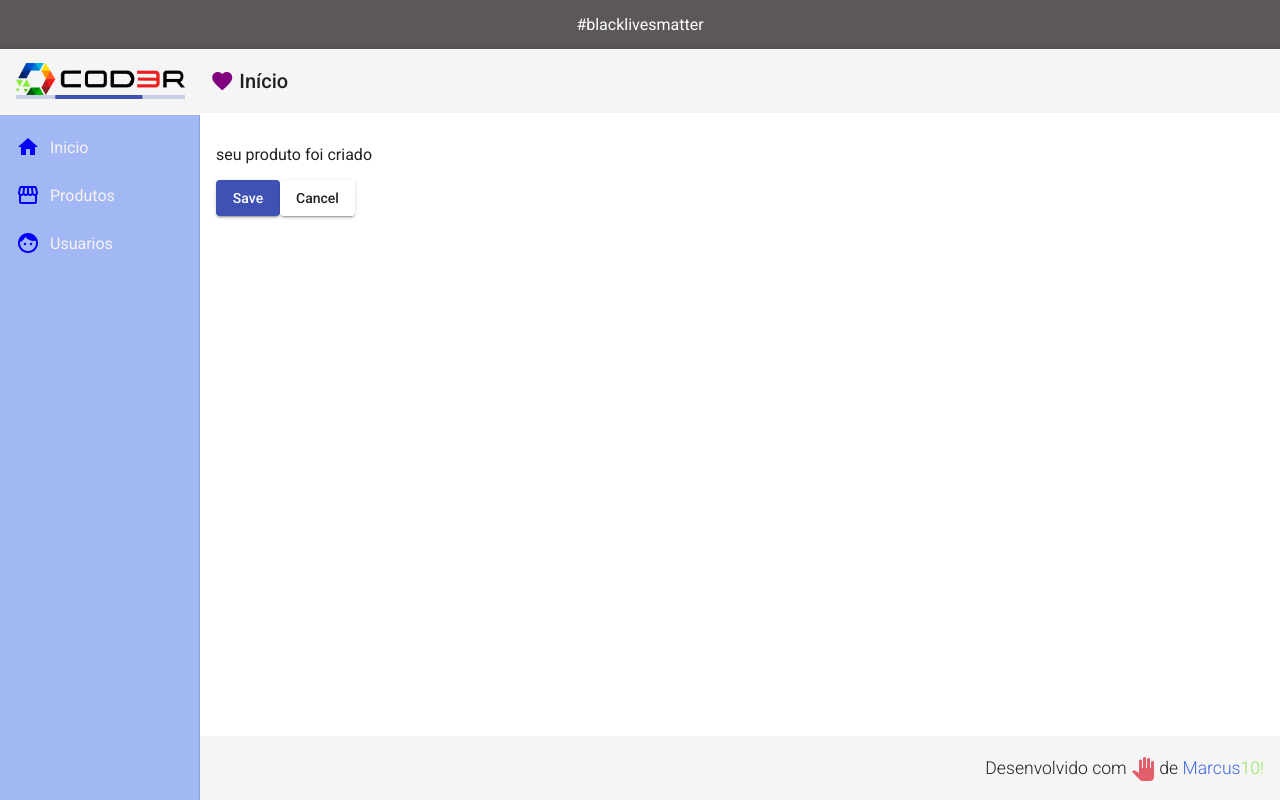
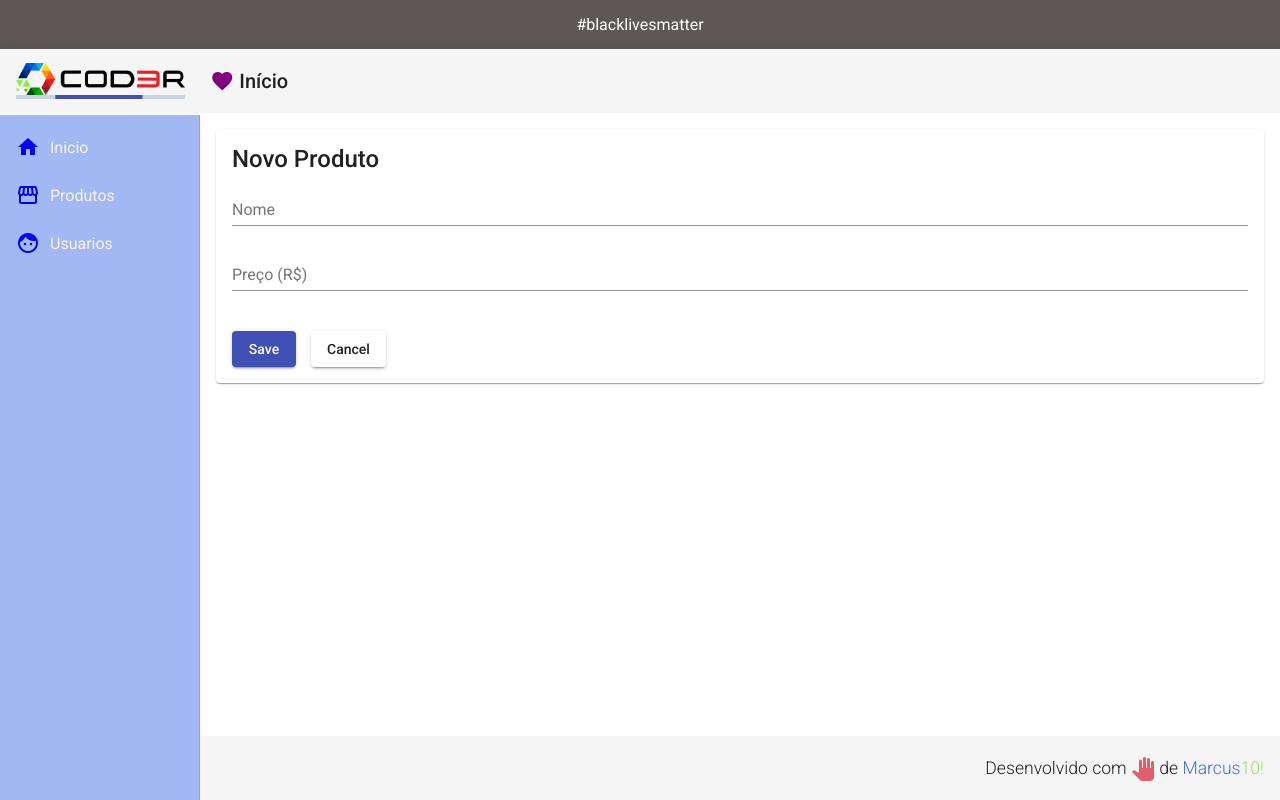
Before and after one commit to anacosantos/angular-coder, an Angular app in the folder frontend/: page /products/create in a window 1280 px wide. Built offline with nearby package versions, Linux system fonts and the light colour scheme.

Commit message:
backend e crianção de produto, two way data binding

```diff
--- a/frontend/src/app/components/product/product-create/product-create.component.css
+++ b/frontend/src/app/components/product/product-create/product-create.component.css
@@ -0,0 +1,10 @@
+form {
+    display: flex;
+    flex-direction: column;
+}
+
+button {
+    margin: 20px 15px 0px 0px;
+  /* margin-top: 20px; ou pode fazer o modelo acima, vai andando
+   margin-right: 15px;*      no sentido horário */
+}
--- a/frontend/src/app/components/product/product-create/product-create.component.html
+++ b/frontend/src/app/components/product/product-create/product-create.component.html
@@ -1,5 +1,15 @@
-<p>seu produto foi criado</p>
-
+<mat-card>
+    <mat-card-title>Novo Produto</mat-card-title>
+    <form>
+        <mat-form-field>
+            <input matInput placeholder="Nome"
+                [(ngModel)]="product.name" name="name">
+        </mat-form-field>
+        <mat-form-field>
+            <input matInput placeholder="Preço (R$)"
+                [(ngModel)]="product.price" name="price">
+        </mat-form-field>
+    </form>
     <button mat-raised-button (click)="createProduct()" color="primary">
         Save
     </button>
@@ -7,3 +17,4 @@
     <button mat-raised-button (click)="cancel()">
         Cancel
     </button>
+</mat-card>
--- a/frontend/src/app/components/product/product-create/product-create.component.ts
+++ b/frontend/src/app/components/product/product-create/product-create.component.ts
@@ -1,6 +1,8 @@
+import { Product } from './../product.model';
 import { ProductService } from './../product.service';
 import { Component, OnInit } from '@angular/core';
 import { Router } from '@angular/router';
+
 
 @Component({
   selector: 'app-product-create',
@@ -8,6 +10,11 @@
   styleUrls: ['./product-create.component.css']
 })
 export class ProductCreateComponent implements OnInit {
+
+  product: Product = {
+    name: '',
+    price: null
+  }
 
   constructor(
     private productService: ProductService,
@@ -20,8 +27,13 @@
   }
 
   createProduct(): void{
-    this.productService.showMessage('Produto criado')
+    this.productService.create(this.product).subscribe(()=> {
+      this.productService.showMessage('Produto criado')
+      this.router.navigate(['/products'])
+    })
+
   }
+
   cancel(): void{
     this.router.navigate(['/products'])
   }
--- a/frontend/src/app/components/product/product.model.ts
+++ b/frontend/src/app/components/product/product.model.ts
@@ -1,5 +1,5 @@
 export interface Product {
-    id: number //não é obrigatório um id
+    id?: number //não é obrigatório um id
     name: string
     price: number
 
--- a/frontend/src/app/components/product/product.service.ts
+++ b/frontend/src/app/components/product/product.service.ts
@@ -2,6 +2,7 @@
 import { MatSnackBar } from '@angular/material/snack-bar'
 import { HttpClient } from '@angular/common/http';
 import { Product } from './product.model';
+import { Observable } from 'rxjs';
 
 @Injectable({
   providedIn: 'root'
@@ -9,7 +10,6 @@
 export class ProductService {
 
   baseUrl ="http://localhost:3001/products"
-
 
   constructor(private snackBar: MatSnackBar, private http: HttpClient) {}
 
@@ -21,7 +21,8 @@
     })
   }
 
-  create(product: Product){
-    return this.http.post()
+  create(product: Product): Observable<Product>{
+    return this.http.post<Product>(this.baseUrl, product)
+    //inserindo o produto, metodo POST
   }
 }
```
Also changed, not shown: frontend/src/app/app.module.ts (+7 -4 lines), 1 other file (tests, documents, lock files or other folders). Lines whose indentation alone changed are shown as unchanged.
